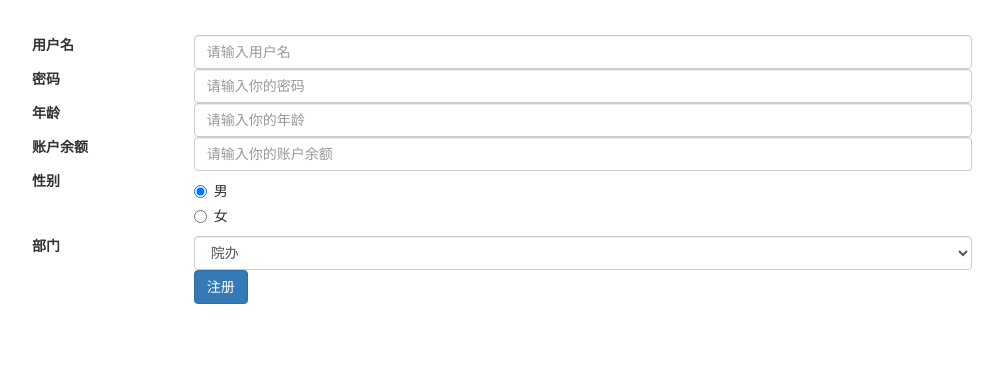
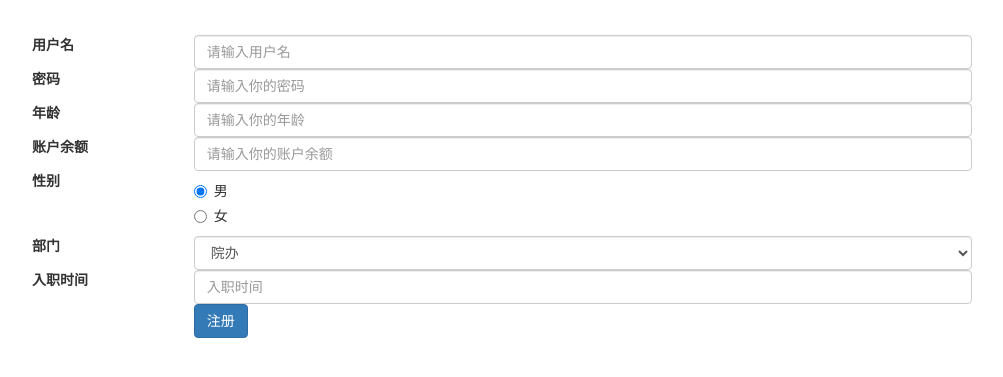
Before and after one commit to 2303244307/solid-octo-sniffle, a Django app: page /User/add/ in a window 1280 px wide. Shown: the part 52-429 px from the top of the page, without its empty margins (138-1141 px from the left). Run offline with Django 5.2, Linux system fonts and the light colour scheme; data comes from the database, SQL or seed files in the repository; some libraries are stand-ins or nearby versions.

Commit message:
对用户管理界面进行优化

```diff
--- a/Staff/urls.py
+++ b/Staff/urls.py
@@ -24,11 +24,17 @@ urlpatterns = [
     path('depart/add/', views.adddepart),
     path('depart/delete/', views.depart_delete),
     path('depart/<int:nid>/edit/', views.depart_edit),
+    # 部门管理升级版本
     path('depart/listpro/', views.depart_listpro),
     path('depart/addpro/', views.depart_addpro),
     path('depart/<int:nid>/editpro/', views.depart_editpro),
+
+    # 用户管理
     path('User/list/', views.User_list),
     path('User/add/', views.User_add),
+
+
+    # 通用域名
     path('yunge/<str:classname>/<str:methodname>/', views.yunge),
 
 
--- a/app01/templates/User_add.html
+++ b/app01/templates/User_add.html
@@ -55,6 +55,12 @@
         </div>
     </div>
     <div class="form-group">
+        <label for="inputEmail3" class="col-sm-2 control-label">入职时间</label>
+        <div class="col-sm-10">
+            <input type="text" class="form-control" name="ctime" placeholder="入职时间">
+        </div>
+    </div>
+    <div class="form-group">
         <div class="col-sm-offset-2 col-sm-10">
             <button type="submit" class="btn btn-primary">注册</button>
         </div>
--- a/app01/views.py
+++ b/app01/views.py
@@ -83,15 +83,23 @@ def depart_editpro(request, nid):
 def User_list(request):
     # 获取用户表queryset对象
     UserList = UserInfo.objects.all()
+    # 使用python语法获取需要的数据
+    for obj in UserList:
+        # 获取其中各个字段的参数
+        print(obj.name, obj.password, obj.age, obj.account, obj.depart.title,
+              obj.get_gender_display(), obj.create_date.strftime("%Y-%m-%d"))
+        # , obj.create_date.strftime("%Y-%m-%d") 将日期格式数据进行调整与使用
+        # obj.depart相当于获取对应的Department对象再通过这个对象通过.方式获取对应的属性
     return render(request, "User_List.html", {"UserList": UserList, })
 
 
 def User_add(request):
+    # 添加用户的原始方式
     # 获取部门数据传入
     departList = Department.objects.all()
     # 判断此次请求是什么请求如果是get请求默认加载页面
     if request.method == "GET":
-        return render(request, "User_add.html", {"departList":departList,})
+        return render(request, "User_add.html", {"departList": departList, })
     # 获取前端传出值
     UserName = request.POST.get("UserName")
     passwd = request.POST.get("passwd")
@@ -99,8 +107,9 @@ def User_add(request):
     account = request.POST.get("account")
     depart_id = request.POST.get("depart")
     gender = request.POST.get("gender")
+    create_date = request.POST.get("ctime")
     # 进行表操作插入表数据
     UserInfo.objects.create(name=UserName, password=passwd,
-                            age=age, account=account, depart_id=depart_id, gender=gender)
+                            age=age, account=account, depart_id=depart_id, gender=gender, create_date=create_date)
     # 进行页面重定向回到用户列表界面
     return redirect("/User/list/")
```
Also changed, not shown: app01/templates/User_List.html (+6 -2 lines).
